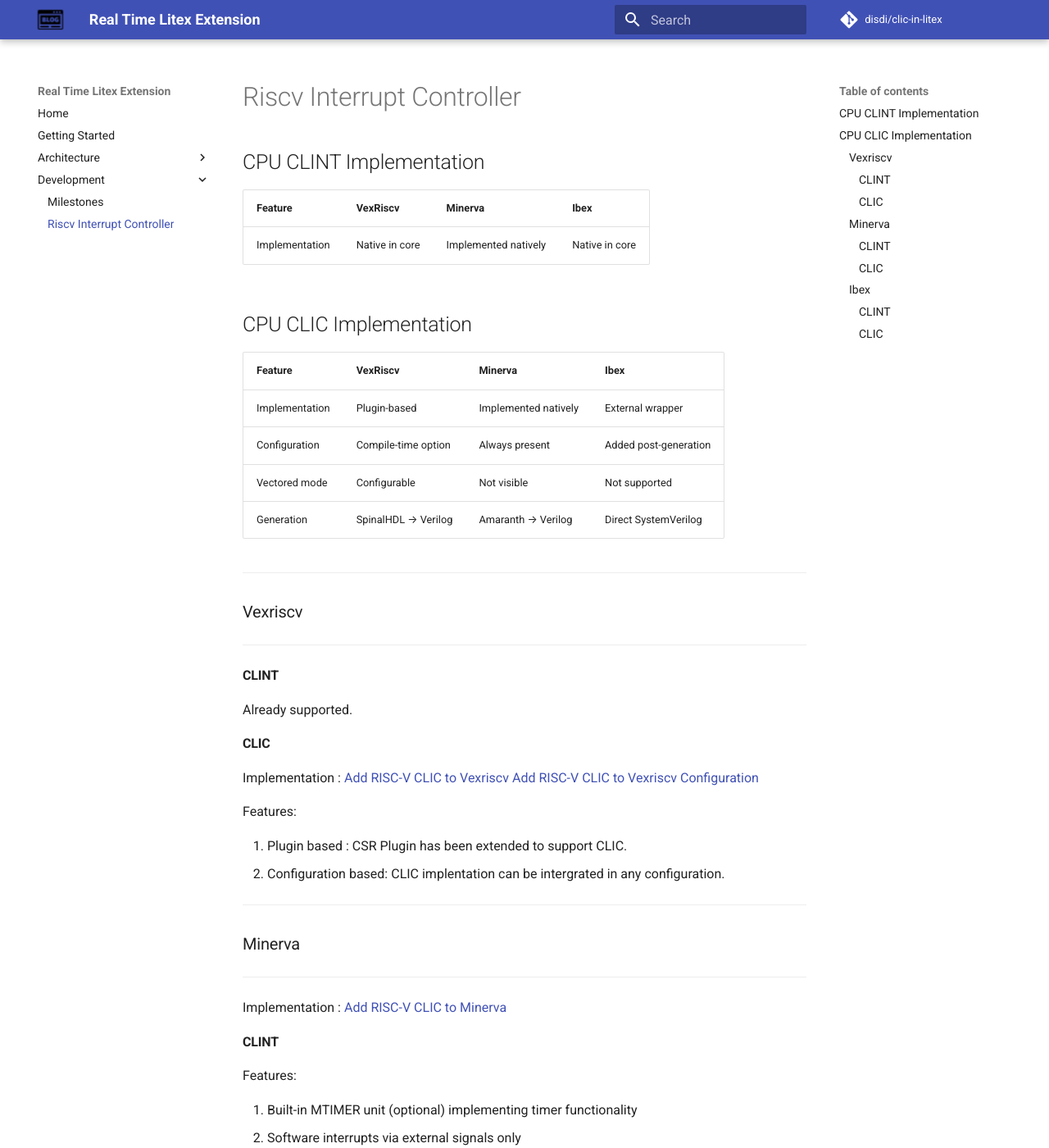
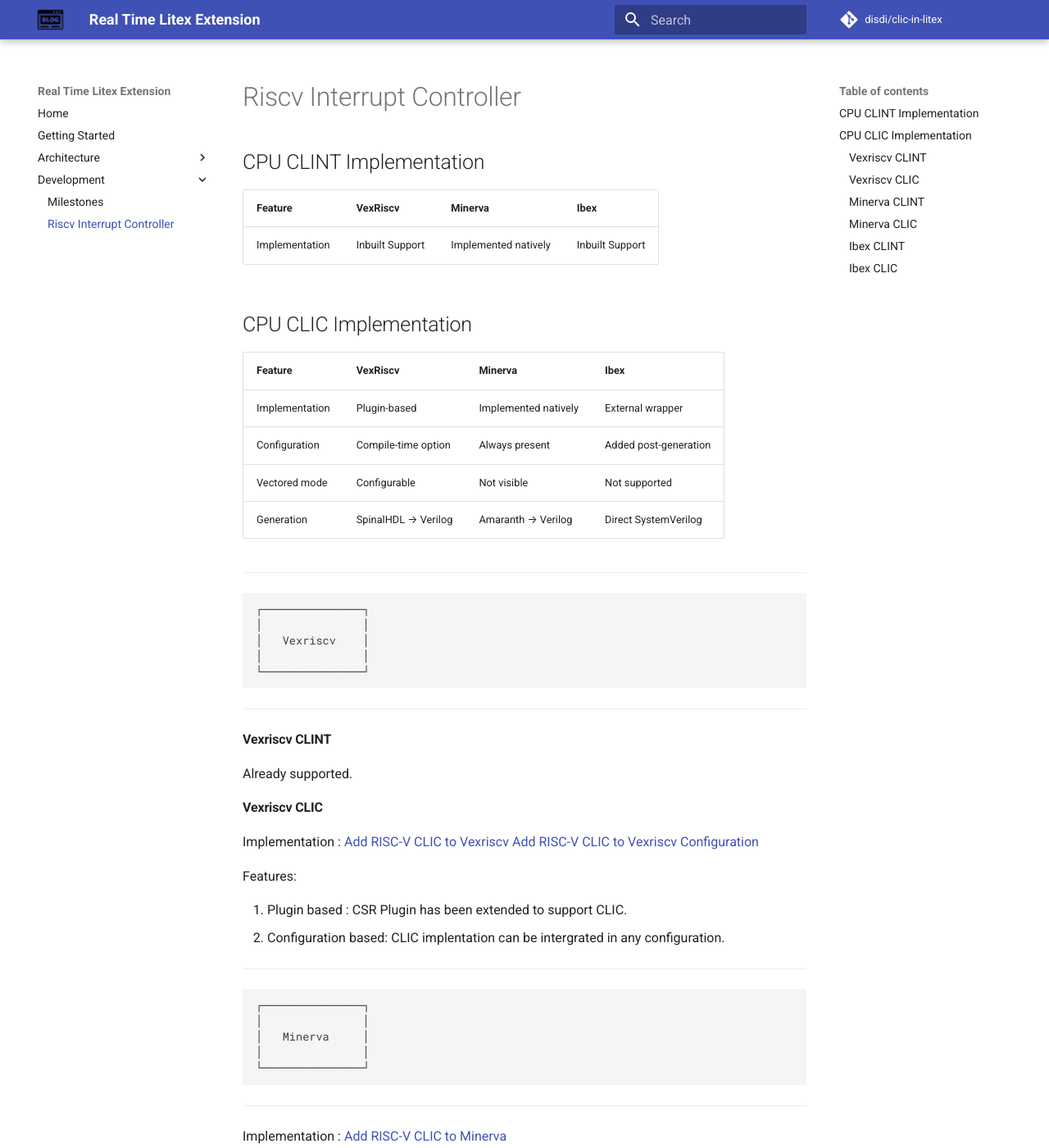
Before and after one commit to disdi/clic-in-litex, an MkDocs documentation site: the page built from docs/nav/development/cpu-implementation-guide.md, in a window 1280 px wide and 1400 px high. Shown: the whole window at 82% size. Built offline with MkDocs 1.6.1 and Material for MkDocs 9.7.7, drawn with Linux system fonts in a browser that asks for light colours; comment, search, counter and statistics services are not loaded; some of the changed text lies outside the part shown.

Commit message:
Improve formatting for CPU implentation details

````diff
--- a/docs/nav/development/cpu-implementation-guide.md
+++ b/docs/nav/development/cpu-implementation-guide.md
@@ -5,7 +5,7 @@
 
   | Feature        | VexRiscv            | Minerva            | Ibex                  |
   |----------------|---------------------|--------------------|-----------------------|
-  | Implementation | Native in core      |Implemented natively| Native in core        |
+  | Implementation | Inbuilt Support     |Implemented natively| Inbuilt Support       |
 
 
 ## CPU CLIC Implementation
@@ -20,15 +20,24 @@
 
 ---
 
-### Vexriscv
+
+
+```
+┌───────────────┐
+│               │
+│   Vexriscv    │
+│               │
+└───────────────┘
+```
+
 
 ---
 
-#### CLINT
+#### Vexriscv CLINT
 
 Already supported.
 
-#### CLIC
+#### Vexriscv CLIC
 
 Implementation :
 [Add RISC-V CLIC to Vexriscv](https://github.com/disdi/VexRiscv)
@@ -41,12 +50,19 @@ Features:
 
 ---
 
-### Minerva
+```
+┌───────────────┐
+│               │
+│   Minerva     │
+│               │
+└───────────────┘
+```
+
 ---
 
 Implementation : [Add RISC-V CLIC to Minerva](https://github.com/disdi/pythondata-cpu-minerva)
 
-#### CLINT
+#### Minerva CLINT
 
 Features:
 
@@ -55,7 +71,7 @@ Features:
   3. Designed to work with external CLINT or use internal MTIMER
 
 
-#### CLIC
+#### Minerva CLIC
 
 Features:
 
@@ -65,14 +81,21 @@ Features:
 
 ---
 
-### Ibex
+```
+┌───────────────┐
+│               │
+│   Ibex        │
+│               │
+└───────────────┘
+```
+
 ---
 
-#### CLINT
+#### Ibex CLINT
 
 Already supported.
 
-#### CLIC
+#### Ibex CLIC
 
 Implementation : [Add RISC-V CLIC to IBEX](https://github.com/disdi/pythondata-cpu-ibex)
 
````
